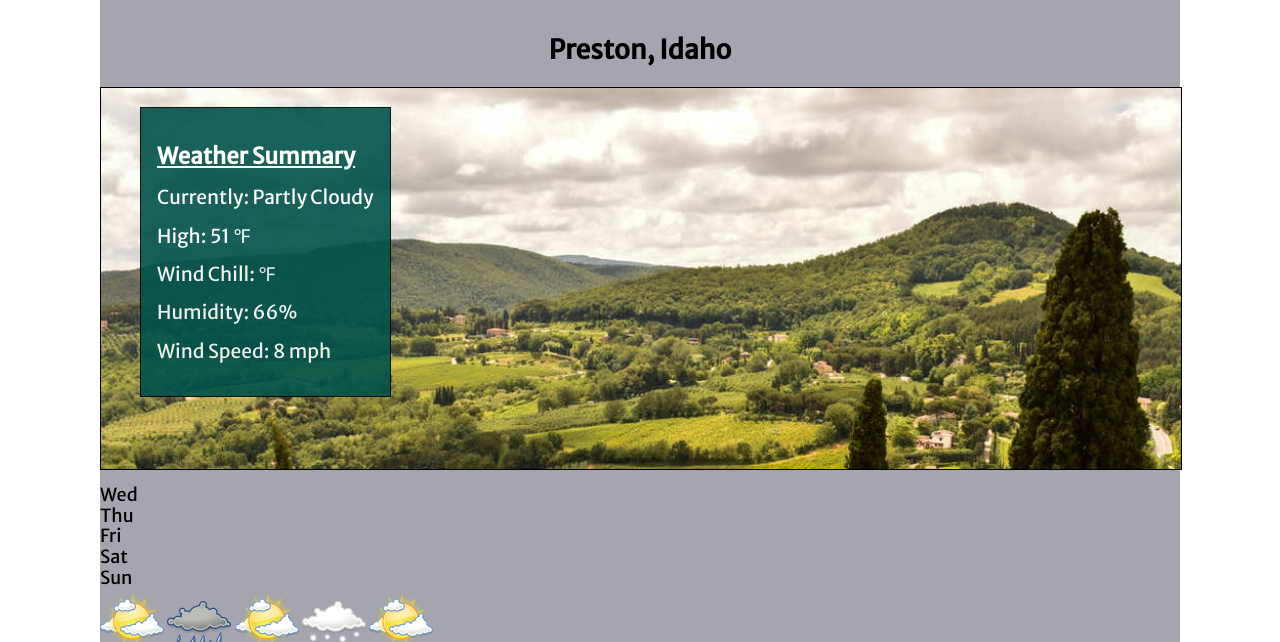
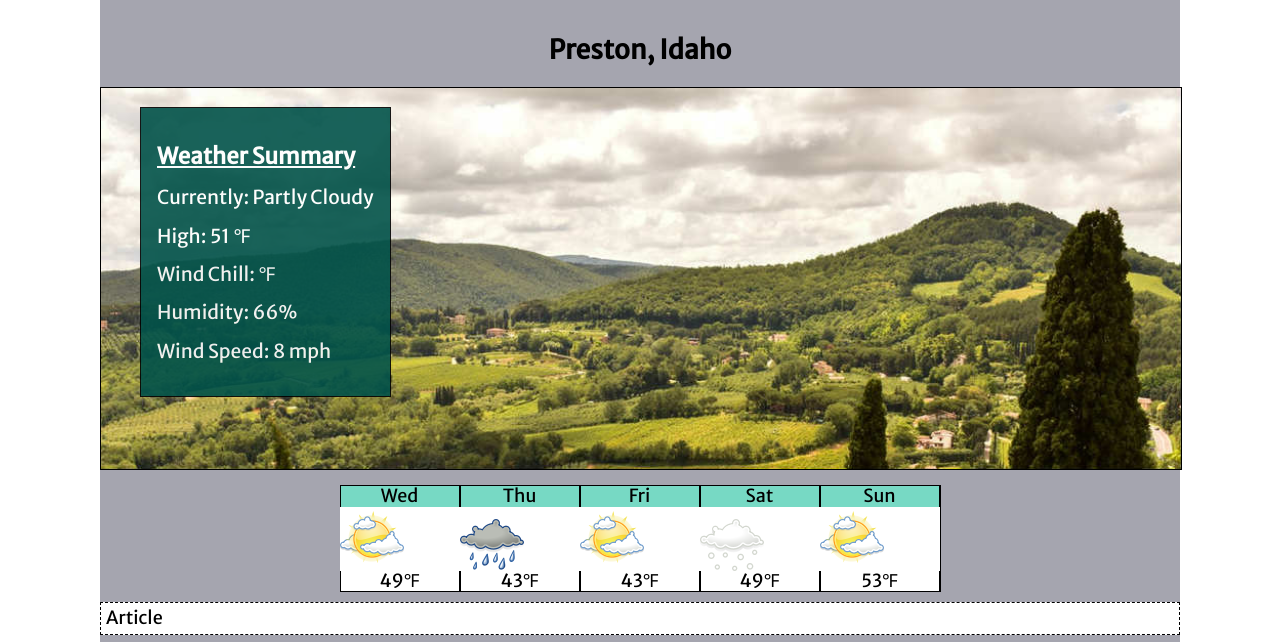
Before and after one commit to russg20/russg20.github.io, a plain HTML site: page lesson5/preston-5.html in a window 1280 px wide. Shown: the part 156-798 px from the top of the page. Drawn offline with nearby package versions, Linux system fonts and the light colour scheme.

Commit message:
five day forecast formating

```diff
--- a/lesson5/css/small.css
+++ b/lesson5/css/small.css
@@ -100,6 +100,26 @@ main {
     line-height: 0.9rem;
     font-size: 0.8rem;
 }
+.forecast {
+    display: grid;
+    grid-template-columns: 1fr 1fr 1fr 1fr 1fr;
+    width: 600px;
+    background-color: white;
+    border-bottom: 1px solid black;
+    border-top: 1px solid black;
+    border-right: 1px solid black;
+    margin: 0 auto;
+}
+.forecast div {
+    border-left: 1px solid black;
+    border-right: 1px solid black;
+    justify-content: center;
+    display: grid;
+}
+.fcastDay {
+    background-color: #77d9c4;
+    color: black;
+}
 .holderbox {
     margin: 10px 0 10px 0;
     border: 1px dashed black;
```
